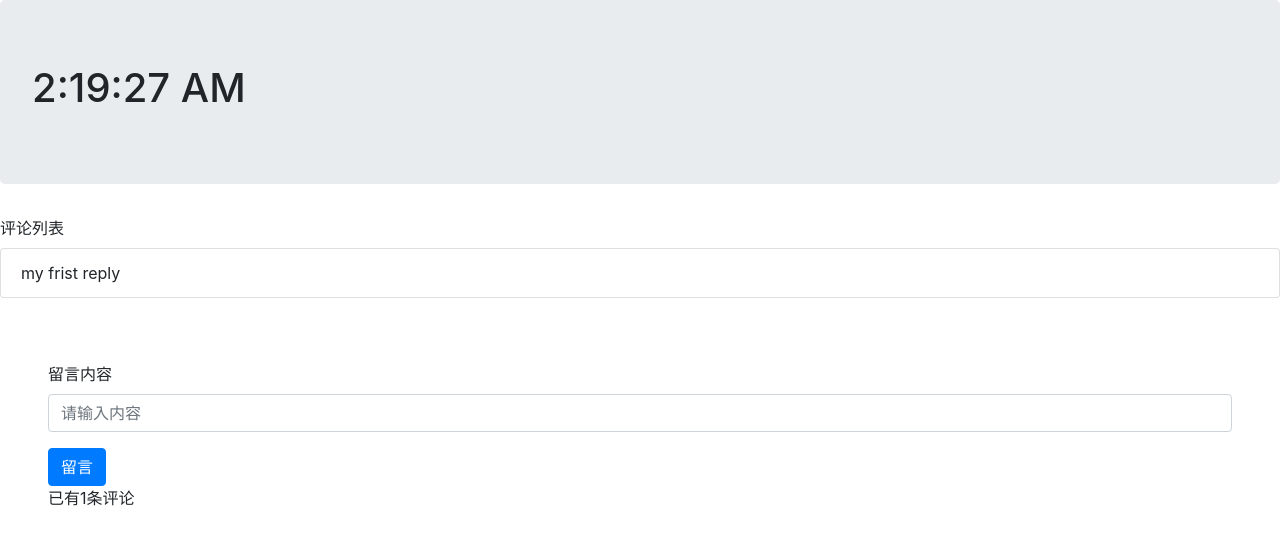
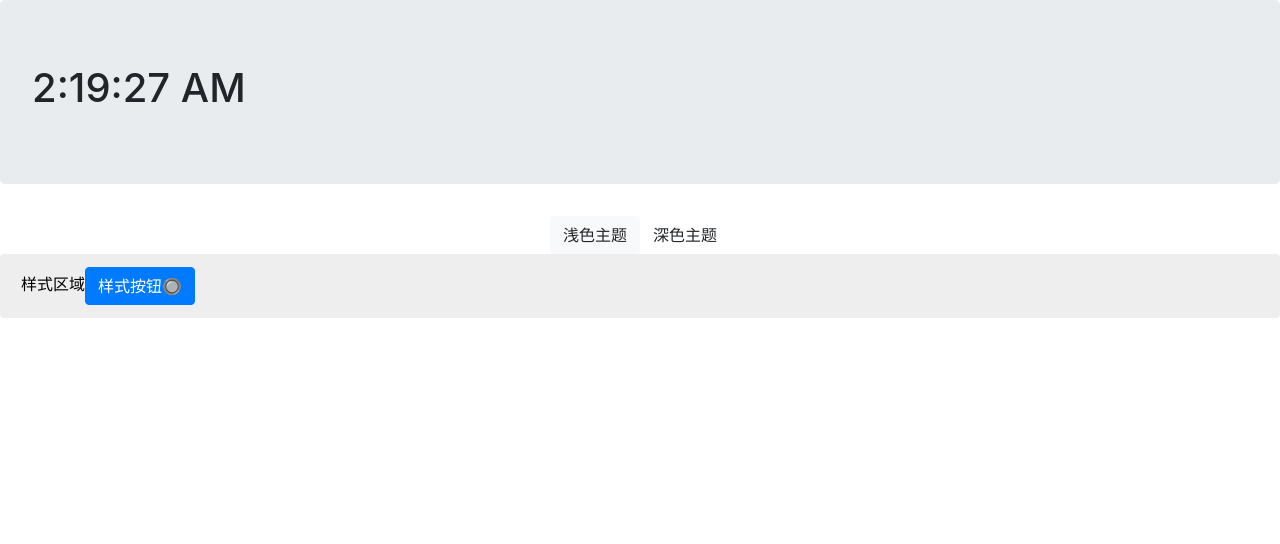
Before and after one commit to elijah-sh/my-project, a React (Create React App) app: page / in a window 1280 px wide. Shown: the top 544 px of the page. Built offline with nearby package versions, Linux system fonts and the light colour scheme.

Commit message:
[ADD] 添加context 改变背景颜色 全局变量

```diff
--- a/src/App.js
+++ b/src/App.js
@@ -36,7 +36,7 @@ function App() {
       <DigitalClock />
 
       {/* 评论列表 */}
-      <CommentList comments={this.state.comments}/>
+      {/* <CommentList comments={this.state.comments}/> */}
 
       {/* 留言板 */}
       <CommentBox />
--- /dev/null
+++ b/src/ContextColor.js
@@ -0,0 +1,61 @@
+import React from 'react'
+import DigitalClock from './components/DigitalClock';
+import ThemeContext from './theme-context';
+import ThemeBar from './components/ThemedBar';
+
+const themes = {
+    light: {
+        classNames : 'btn btn-primary',
+        bgColor: '#eeeeee',
+        color: '#000'
+    },
+    dark: {
+        classNames : 'btn btn-light',
+        bgColor: '#222222',
+        color: '#fff'
+    }
+}
+
+class ContextColor extends React.Component {
+
+    constructor(props) {
+        super(props)
+        this.state = {
+          theme: 'light'
+        }
+        this.changeTheme = this.changeTheme.bind(this)
+    }
+
+    changeTheme(theme) {
+        this.setState(
+            {
+                theme
+            }
+        )
+    }
+
+    render() {
+
+        return (
+            <div>
+
+            {/* 主题切换 */}
+            <ThemeContext.Provider value={themes[this.state.theme]}>
+
+                {/* 时间显示 */}
+                <DigitalClock />
+
+                <div className="App">
+                    <a href="#theme-switcher" className="btn btn-light" onClick={() => {this.changeTheme('light')}} > 浅色主题 </a>
+                    <a href="#theme-switcher" className="btn btn-seconday" onClick={() => {this.changeTheme('dark')}} > 深色主题 </a>
+                </div>
+                <ThemeBar />
+            </ThemeContext.Provider>
+
+            </div>
+
+        )
+    }
+}
+
+export default ContextColor
--- a/src/Welcome.js
+++ b/src/Welcome.js
@@ -3,16 +3,34 @@ import LikesButton from './components/LikesButton';
 import DigitalClock from './components/DigitalClock';
 import CommentBox from './components/CommentBox';
 import CommentList from './components/CommentList';
+import ThemeContext from './theme-context';
+import ThemeBar from './components/ThemedBar';
+import {Provider} from "./context/themeContext";
 
+const themes = {
+    light: {
+        classNames : 'btn btn-primary',
+        bgColor: '#eeeeee',
+        color: '#000'
+    },
+    dark: {
+        classNames : 'btn btn-light',
+        bgColor: '#222222',
+        color: '#fff'
+    }
+}
 
 class Welcome extends React.Component {
 
     constructor(props) {
         super(props)
         this.state = {
-          comments: ["my frist reply"]
+          comments: ["my frist reply"],
+          theme: 'light'
         }
         this.addComment = this.addComment.bind(this)
+        this.changeTheme = this.changeTheme.bind(this)
+
     }
 
     addComment(comment) {
@@ -23,6 +41,14 @@ class Welcome extends React.Component {
             }
         )
     }
+    changeTheme(theme) {
+        this.setState(
+            {
+                theme,
+            }
+        )
+    }
+
 
     render() {
         const isLogin = true
@@ -46,6 +72,17 @@ class Welcome extends React.Component {
              commentsLength={comments.length}
              onAddcomment={this.addComment}
              />
+
+              {/* 主题切换 */}
+            <ThemeContext.Provider value={themes.light}>
+
+                <div className="App">
+                    <a href="#theme-switcher" className="btn btn-light" onClick={() => {this.changeTheme('light')}} > 浅色主题 </a>
+                    <a href="#theme-switcher" className="btn btn-seconday" onClick={() => {this.changeTheme('dark')}} > 深色主题 </a>
+                </div>
+                <ThemeBar />
+            </ThemeContext.Provider>
+
             </div>
 
         )
--- /dev/null
+++ b/src/components/ThemedBar.js
@@ -0,0 +1,24 @@
+import React from 'react'
+import ThemeContext from '../theme-context'
+
+const ThemeBar = () => {
+    return (
+        <ThemeContext.Consumer>
+            {
+                theme => {
+                    return(
+                        <div className="alert mt=5" style={ {backgroundColor: theme.bgColor, color: theme.color}}>
+                            样式区域
+                            <button className={theme.classNames}>样式按钮🔘</button>
+                        </div>
+                    )
+                }
+
+
+            }
+        </ThemeContext.Consumer>
+
+    )
+}
+
+export default ThemeBar
--- a/src/index.js
+++ b/src/index.js
@@ -4,10 +4,11 @@ import './index.css';
 import App from './App';
 import * as serviceWorker from './serviceWorker';
 import Welcome from './Welcome';
+import ContextColor from './ContextColor';
 import 'bootstrap/dist/css/bootstrap.min.css'
 
 // 两个参数
-ReactDOM.render(<Welcome />, document.getElementById('root'));
+ReactDOM.render(<ContextColor />, document.getElementById('root'));
 //ReactDOM.render(<App />, document.getElementById('root'));
 
 // If you want your app to work offline and load faster, you can change
--- /dev/null
+++ b/src/theme-context.js
@@ -0,0 +1,5 @@
+import React from 'react'
+
+const ThemeContext = React.createContext()
+
+export default ThemeContext
```
Also changed, not shown: 1 other file (tests, documents, lock files or other folders).
